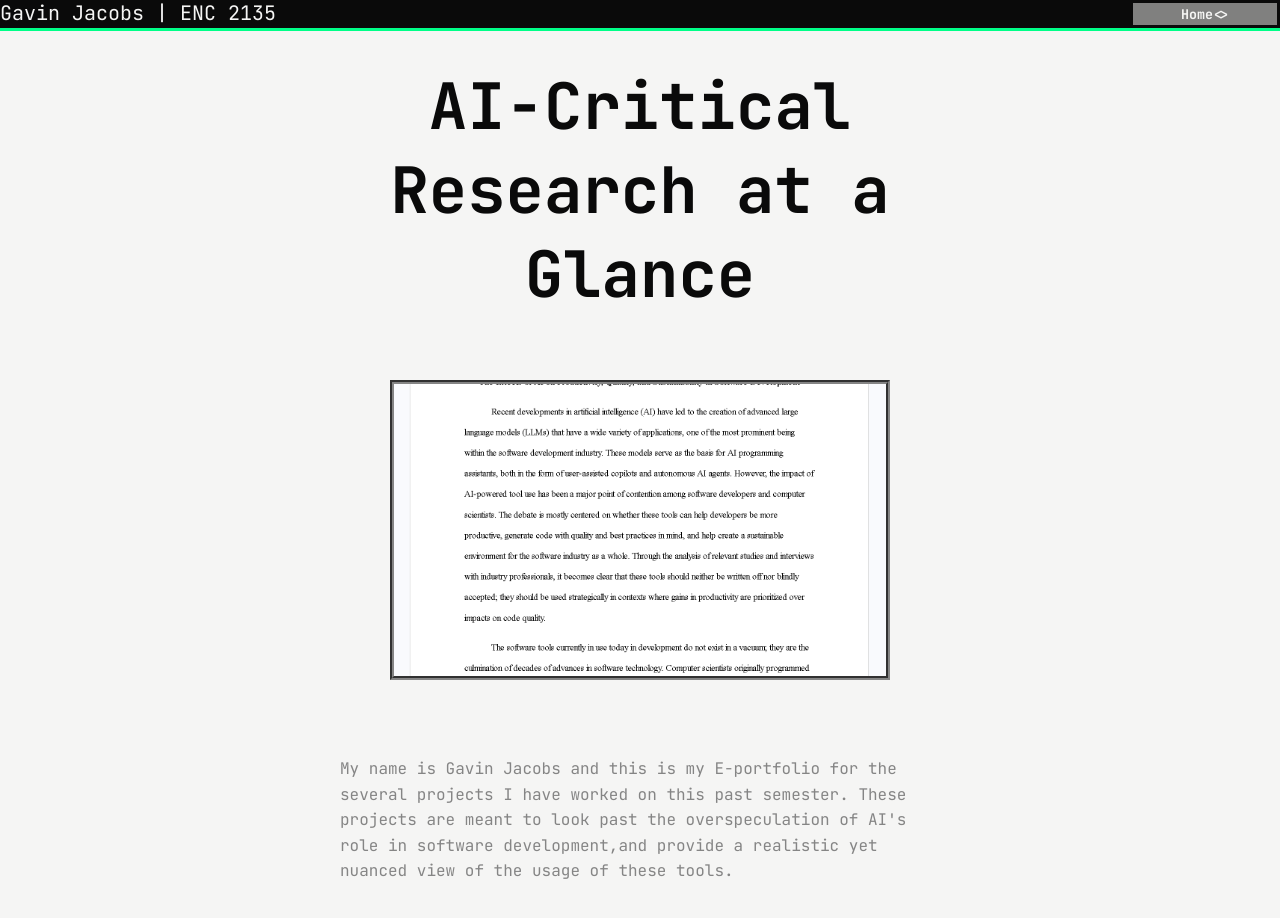
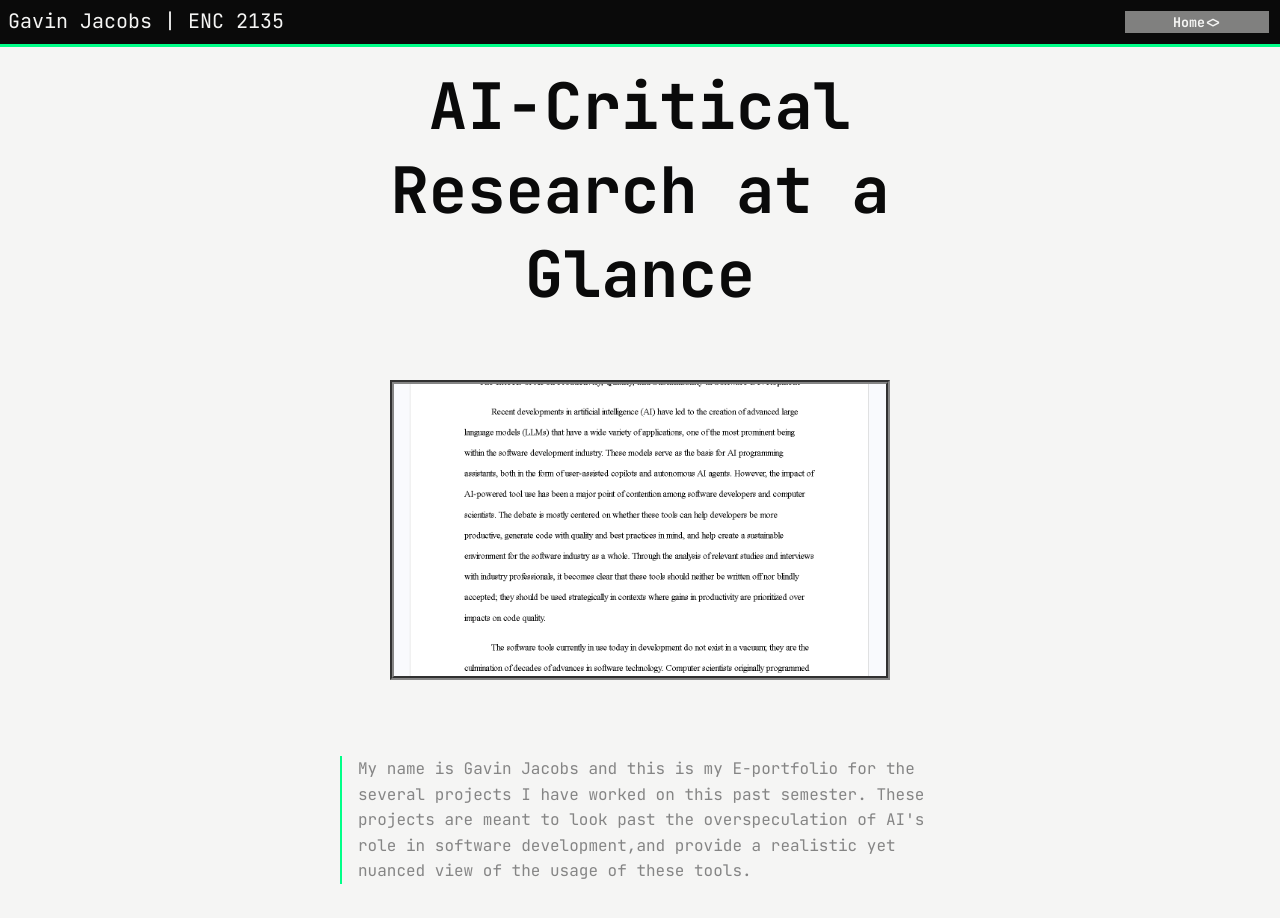
Before and after one commit to gjacobs01/gjacobs01.github.io, a plain HTML site: page index.html in a window 1280 px wide. Before the commit the page ends 884 px from the top, so only its background shows below. Drawn offline with Linux system fonts and the light colour scheme.

Commit message:
minorvisualchanges

```diff
--- a/styles/base.css
+++ b/styles/base.css
@@ -3,3 +3,5 @@
     padding: 0;
     box-sizing: border-box;
 }
+
+/* Pallete: https://colorkit.co/palette/0a0a0a-80807f-f5f5f4-00ff88-00cc69-137c4f-252b34/*/
--- a/styles/layouts.css
+++ b/styles/layouts.css
@@ -7,6 +7,7 @@
     display: flex;
     flex-direction: column;
     gap: 64px;
+    padding-bottom: 128px;
 
 }
 /* container for the page heading*/
@@ -22,6 +23,7 @@
     border-bottom: 3px solid #00ff88;
     font-family: 'JetBrains Mono', monospace;
     text-align:left;
+    padding: 8px;
 }
 .navigation-bar-title{
     text-wrap: nowrap;
@@ -102,6 +104,8 @@
     max-width: 600px;
     margin: 0 auto;
     color: #858585;
+    border-left: 2px Solid #00ff88;
+    padding-left: 16px;
     line-height: 1.6;    /* space between lines */
     margin-top: 12px;
 }
```
